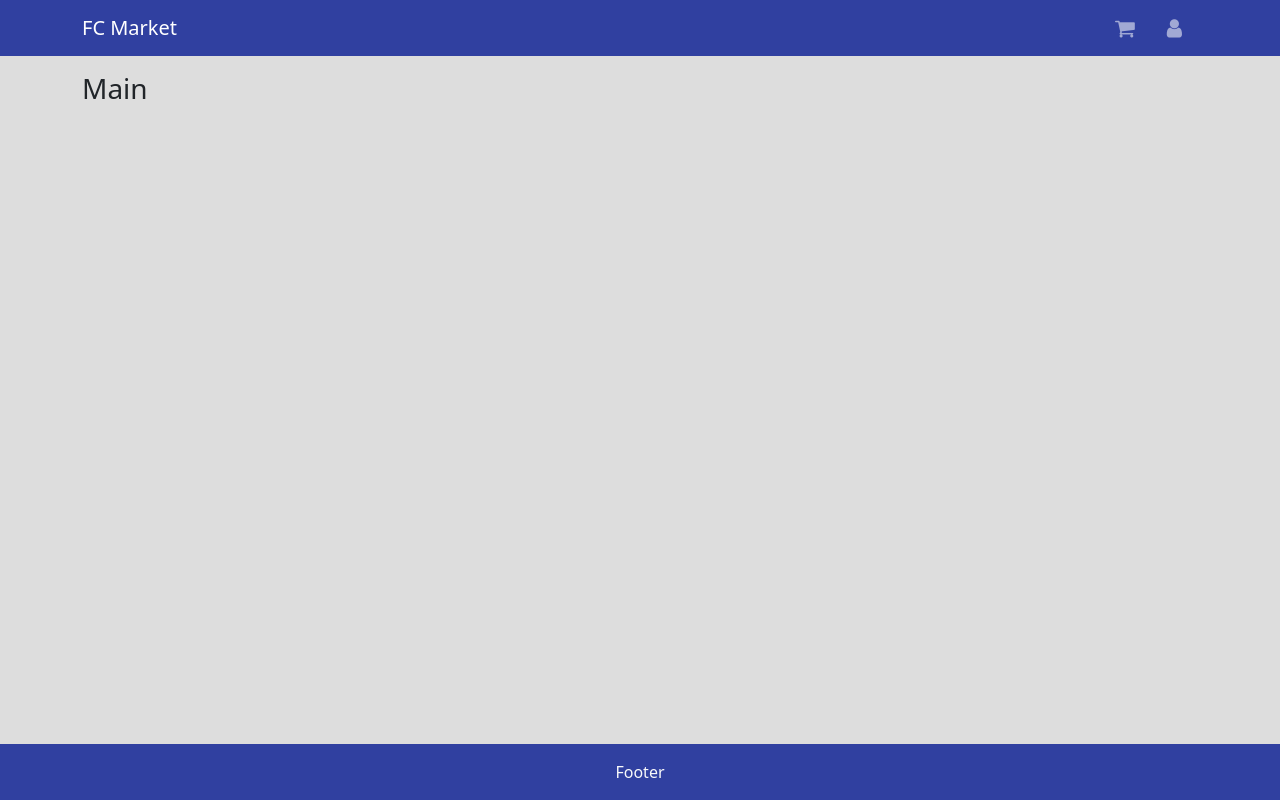
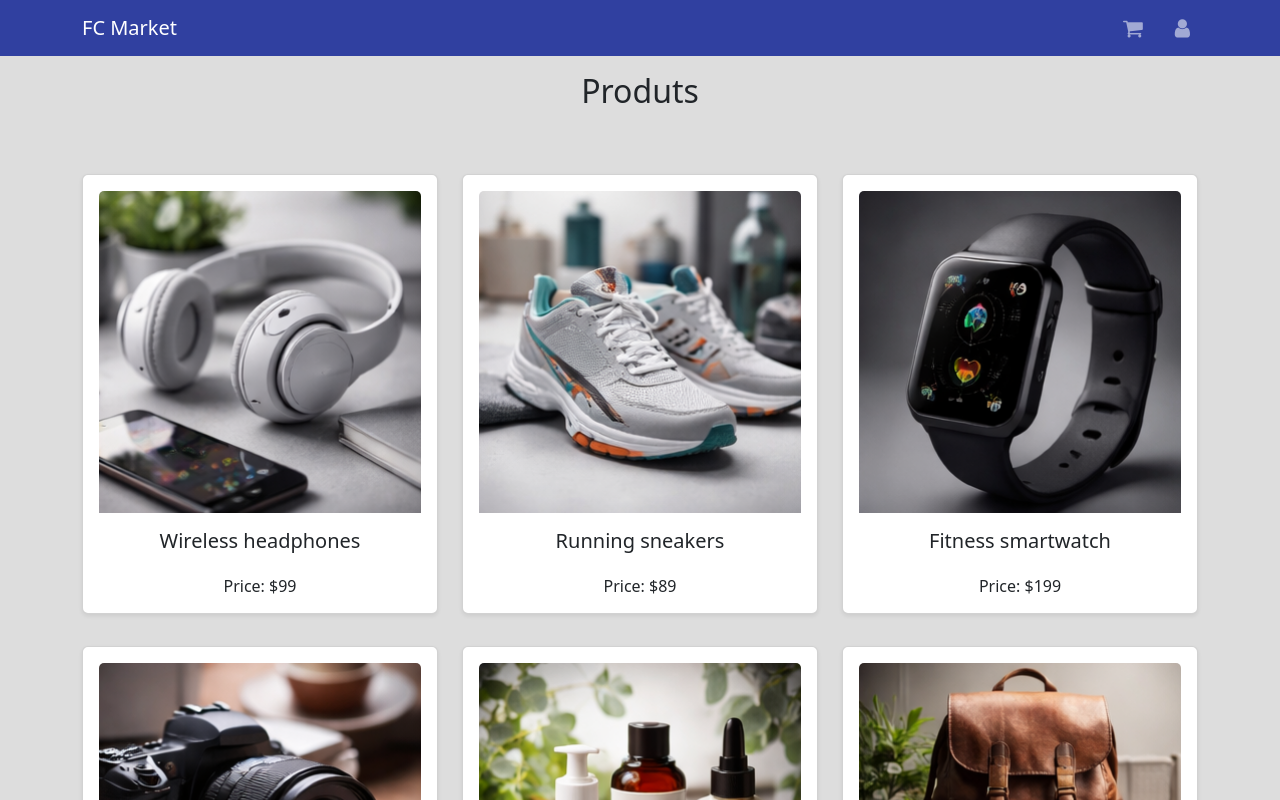
Before and after one commit to behroozebrazi/Full-Stack-Market-Application, a React (Create React App) app: page / in a window 1280 px wide. Shown: the top 800 px of the page. Built offline with nearby package versions, Linux system fonts and the light colour scheme.

Commit message:
add products list

```diff
--- a/src/App.js
+++ b/src/App.js
@@ -3,18 +3,21 @@ import { Container } from 'react-bootstrap'
 
 import Header from './components/Header/Header'
 import Footer from './components/Footer/Footer'
+import Home from './pages/Home'
 
 
 const App = () => {
-  return <div className='d-flex flex-column min-vh-100'>
+  return (
+    <div className='d-flex flex-column min-vh-100'>
       <Header />
-    <main className='flex-grow-1 py-3'>
+      <main className='flex-grow-1 py-3 text-center'>
         <Container>
-        <h3>Main</h3>
+          <Home />
         </Container>
       </main>
       <Footer />
     </div>
+  )
 }
 
 export default App
--- a/src/components/Footer/Footer.js
+++ b/src/components/Footer/Footer.js
@@ -5,7 +5,8 @@ import './Footer.css'
 
 
 const Footer = () => {
-  return <footer className='footer-bg text-light py-3'>
+  return (
+    <footer className='footer-bg text-light py-3'>
       <Container>
         <Row>
           <Col className='text-center'>
@@ -14,6 +15,7 @@ const Footer = () => {
         </Row>
       </Container>
     </footer>
+  )
 }
 
 export default Footer
--- a/src/components/Header/Header.js
+++ b/src/components/Header/Header.js
@@ -5,21 +5,23 @@ import './Header.css'
 
 
 const Header = () => {
-  return <header>
+  return (
+    <header>
       <Navbar className='navbar-bg' variant='dark'>
         <Container>
           <Navbar.Brand href='/'>FC Market</Navbar.Brand>
-        <Nav>
+          <Nav className='gap-3'>
             <Nav.Link href='/cart'>
-            <i className='fa fa-shopping-cart fa-lg mx-2'></i>
+              <i className='fa fa-shopping-cart fa-lg'></i>
             </Nav.Link>
             <Nav.Link href='/account'>
-            <i className='fa fa-user fa-lg mx-2'></i>
+              <i className='fa fa-user fa-lg'></i>
             </Nav.Link>
           </Nav>
         </Container>
       </Navbar>
     </header>
+  )
 }
 
 export default Header
--- /dev/null
+++ b/src/components/Product/Product.js
@@ -0,0 +1,21 @@
+import React from 'react'
+import { Card } from 'react-bootstrap'
+
+
+const Product = ({ product }) => {
+  return (
+    <Card className='my-3 p-3 rounded shadow-sm'>
+      <a href={`/product/${product._id}`}>
+        <Card.Img src={product.image} variant='top' />
+      </a>
+      <Card.Body>
+        <a href={`/product/${product._id}`} className="text-decoration-none text-dark">
+          <Card.Title as='h5'>{product.name}</Card.Title>
+        </a>
+      </Card.Body>
+      <Card.Text as='h6'>Price: ${product.price}</Card.Text>
+    </Card>
+  )
+}
+
+export default Product
--- /dev/null
+++ b/src/pages/Home.js
@@ -0,0 +1,25 @@
+import React from 'react'
+import { Row, Col } from 'react-bootstrap'
+
+import Product from '../components/Product/Product'
+import products from '../products'
+
+
+const Home = () => {
+  return (
+    <div>
+      <h2 className='mb-5'>Produts</h2>
+      <Row>
+        {products.map((item) => {
+          return (
+            <Col sm={12} md={6} lg={4}>
+              <Product product={item} />
+            </Col>
+          )
+        })}
+      </Row>
+    </div>
+  )
+}
+
+export default Home
--- a/src/products.js
+++ b/src/products.js
@@ -3,54 +3,65 @@ const products = [
     _id: '1',
     name: 'Wireless headphones',
     image: './images/product_image_1.png',
+    description: 'Experience high-quality sound without the wires. Comfortable, long-lasting, and perfect for music on the go.',
     price: 99,
   },
   {
     _id: '2',
     name: 'Running sneakers',
     image: './images/product_image_2.png',
+    description: 'Lightweight and breathable sneakers designed for maximum comfort and performance during your runs.',
     price: 89,
   },
   {
     _id: '3',
     name: 'Fitness smartwatch',
     image: './images/product_image_3.png',
+    description: 'Track your activity, heart rate, and sleep with this sleek and feature-packed smartwatch.',
     price: 199,
   },
   {
     _id: '4',
     name: 'DSLR camera',
     image: './images/product_image_4.png',
+    description: 'Capture stunning photos and videos with professional-quality clarity using this versatile DSLR camera.',
     price: 499,
   },
   {
     _id: '5',
     name: 'Skincare collection',
     image: './images/product_image_5.png',
+    description: 'A complete set of skincare essentials to cleanse, hydrate, and rejuvenate your skin daily.',
     price: 49,
   },
   {
     _id: '6',
     name: 'Leather backpack',
     image: './images/product_image_6.png',
+    description: 'Durable and stylish leather backpack, perfect for work, school, or weekend adventures.',
     price: 79,
   },
   {
     _id: '7',
     name: 'Game controller',
     image: './images/product_image_7.png',
+    description: 'Ergonomic controller with responsive buttons and wireless connectivity for the ultimate gaming experience.',
     price: 99,
   },
   {
     _id: '8',
     name: 'Perfume bottle',
     image: './images/product_image_8.png',
+    description: 'Elegant fragrance with a long-lasting scent that leaves a memorable impression.',
     price: 59,
   },
   {
     _id: '9',
     name: 'Watch',
     image: './images/product_image_9.png',
+    description: 'Classic analog watch with a sleek design, perfect for everyday wear and special occasions.',
     price: 109,
   },
 ]
+
+export default products
```
Lines whose indentation alone changed are shown as unchanged.
